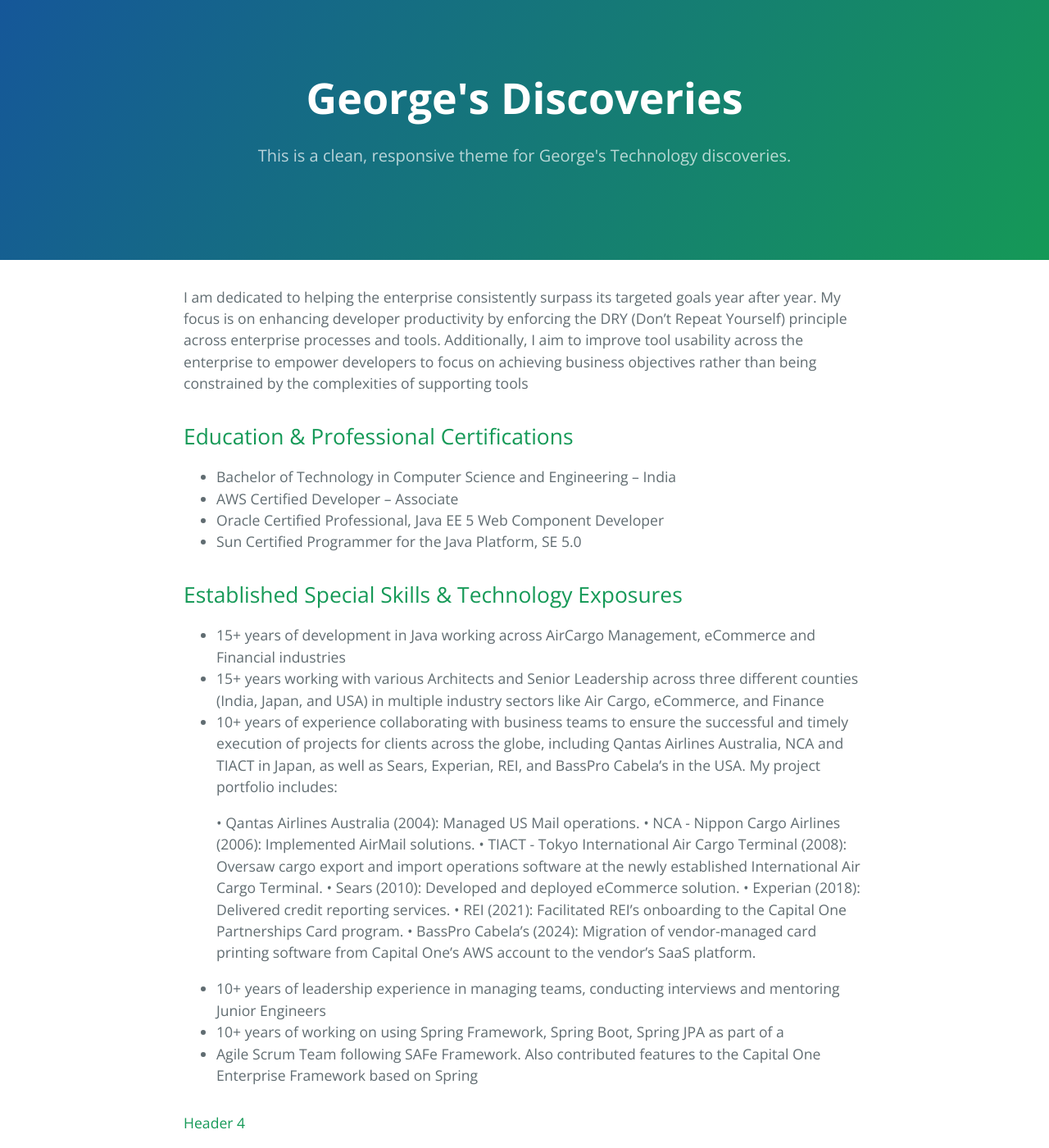
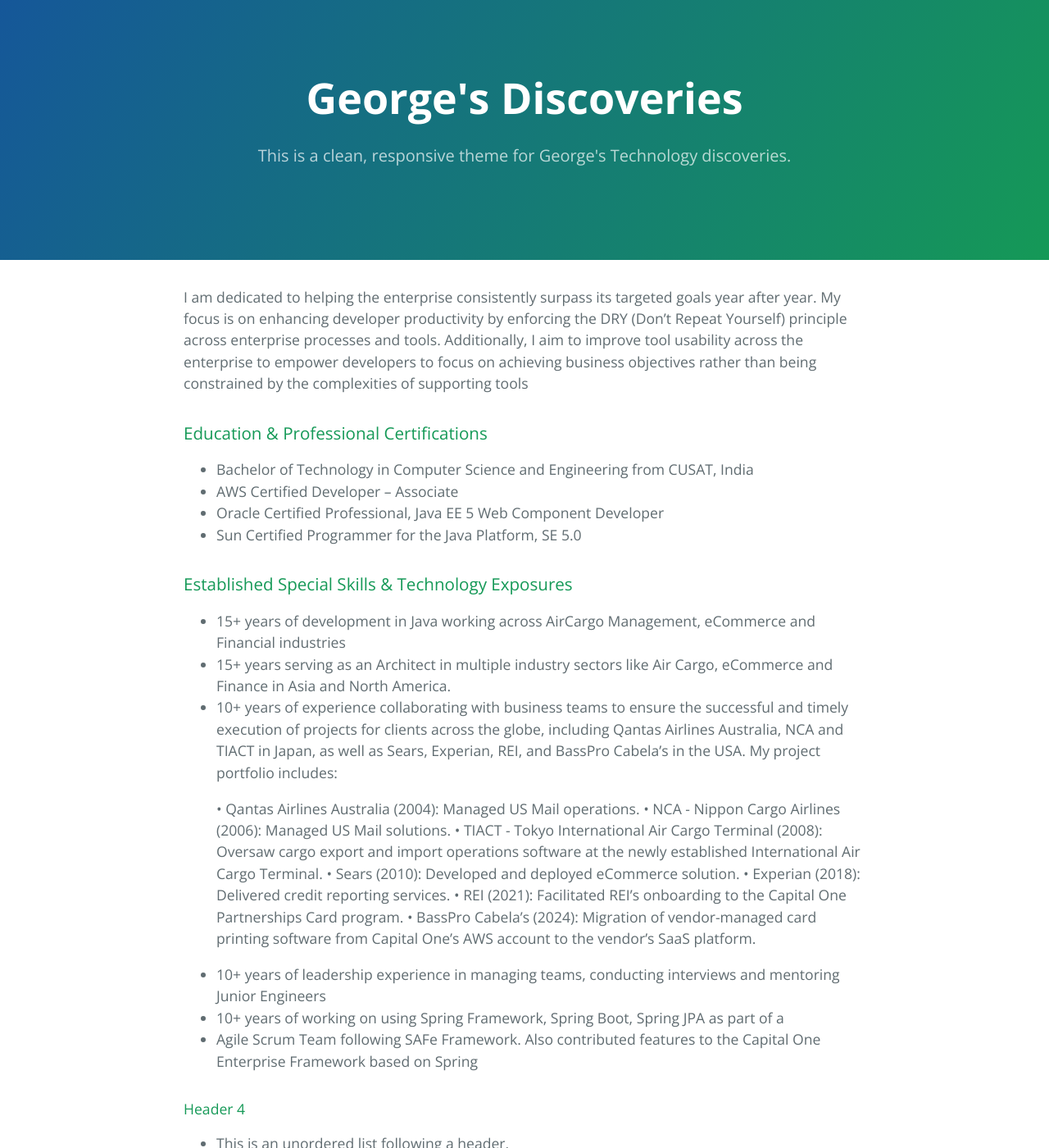
Before and after one commit to georgetyohanan/georgetyohanan.github.io, a Jekyll site: the page built from index.md, in a window 1280 px wide and 1400 px high. Shown: the whole window at 82% size. Built offline with Jekyll 4.4.1, drawn with Linux system fonts in a browser that asks for light colours.

Commit message:
index formatting changes

```diff
--- a/index.md
+++ b/index.md
@@ -6,23 +6,21 @@ I am dedicated to helping the enterprise consistently surpass its targeted goals
 My focus is on enhancing developer productivity by enforcing the DRY (Don’t Repeat Yourself) principle across enterprise processes and tools.
 Additionally, I aim to improve tool usability across the enterprise to empower developers to focus on achieving business objectives rather than being constrained by the complexities of supporting tools
 
-## Education & Professional Certifications
+### Education & Professional Certifications
 
-- Bachelor of Technology in Computer Science and Engineering – India
+- Bachelor of Technology in Computer Science and Engineering from CUSAT, India
 - AWS Certified Developer – Associate
 - Oracle Certified Professional, Java EE 5 Web Component Developer
 - Sun Certified Programmer for the Java Platform, SE 5.0
 
-## Established Special Skills & Technology Exposures
+### Established Special Skills & Technology Exposures
 
 - 15+ years of development in Java working across AirCargo Management, eCommerce and Financial industries
-- 15+ years working with various Architects and Senior Leadership across three different
-counties (India, Japan, and USA) in multiple industry sectors like Air Cargo, eCommerce,
-and Finance
+- 15+ years serving as an Architect in multiple industry sectors like Air Cargo, eCommerce and Finance in Asia and North America.
 - 10+ years of experience collaborating with business teams to ensure the successful and timely execution of projects for clients across the globe, including Qantas Airlines Australia, NCA and TIACT in Japan, as well as Sears, Experian, REI, and BassPro Cabela’s in the USA. My project portfolio includes:
 
   •	Qantas Airlines Australia (2004): Managed US Mail operations.
-	•	NCA - Nippon Cargo Airlines (2006): Implemented AirMail solutions.
+	•	NCA - Nippon Cargo Airlines (2006): Managed US Mail solutions.
 	•	TIACT - Tokyo International Air Cargo Terminal (2008): Oversaw cargo export and import operations software at the newly established International Air Cargo Terminal.
 	•	Sears (2010): Developed and deployed eCommerce solution.
 	•	Experian (2018): Delivered credit reporting services.
```
